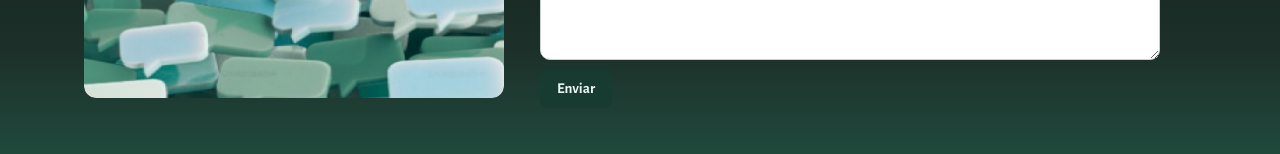
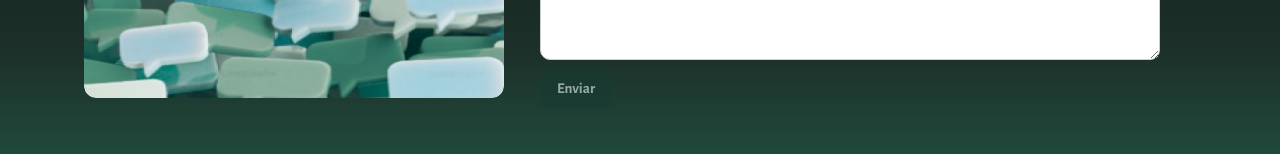
Before and after one commit to veracity-pfc/veracity-web, a React (Vite) app: page /contact-us in a window 1280 px wide. Shown: the part 562-716 px from the top of the page. Built offline with nearby package versions, Linux system fonts and the light colour scheme; no server answers.

Commit message:
Mais melhorias na tela de contato

```diff
--- a/src/pages/Contact/Contact.tsx
+++ b/src/pages/Contact/Contact.tsx
@@ -1,6 +1,6 @@
 import React, { JSX, useState } from 'react';
 import cover from '../../assets/contact-cover.png';
-import { apiSendContact } from '../../api/client';
+import { apiSendContact, getToken } from '../../api/client';
 import Toast, { useToast } from '../../components/Toast/Toast';
 import styles from './Contact.module.css';
 import '../../styles/forms.css';
@@ -15,6 +15,8 @@ export default function Contact(): JSX.Element {
   const [err, setErr] = useState<string>('');
   const [loading, setLoading] = useState<boolean>(false);
   const { success, error } = useToast();
+
+  const isInvalid = !email.trim() || !message.trim();
 
   return (
     <main>
@@ -61,7 +63,6 @@ export default function Contact(): JSX.Element {
                   placeholder="Informe seu e-mail"
                   value={email}
                   onChange={(e)=>setEmail(e.target.value)}
-                  required
                 />
 
                 <label className="form-label" htmlFor="subject">Assunto</label>
@@ -73,7 +74,7 @@ export default function Contact(): JSX.Element {
                 >
                   <option value="Dúvida">Dúvida</option>
                   <option value="Sugestão">Sugestão</option>
-                  <option value="Solicitação">Solicitação de token de API</option>
+                  {getToken() && <option value="Solicitação">Solicitação de token de API</option>}
                   <option value="Reclamação">Reclamação</option>
                 </select>
 
@@ -85,11 +86,11 @@ export default function Contact(): JSX.Element {
                   rows={6}
                   value={message}
                   onChange={(e)=>setMessage(e.target.value)}
-                  required
                 />
 
                 {err && <p className="error-msg" role="alert">{err}</p>}
-                <button type="submit" className="btn-primary" disabled={loading}>
+
+                <button type="submit" className="btn-primary" disabled={loading || isInvalid}>
                   {loading ? 'Carregando...' : 'Enviar'}
                 </button>
               </form>
```
